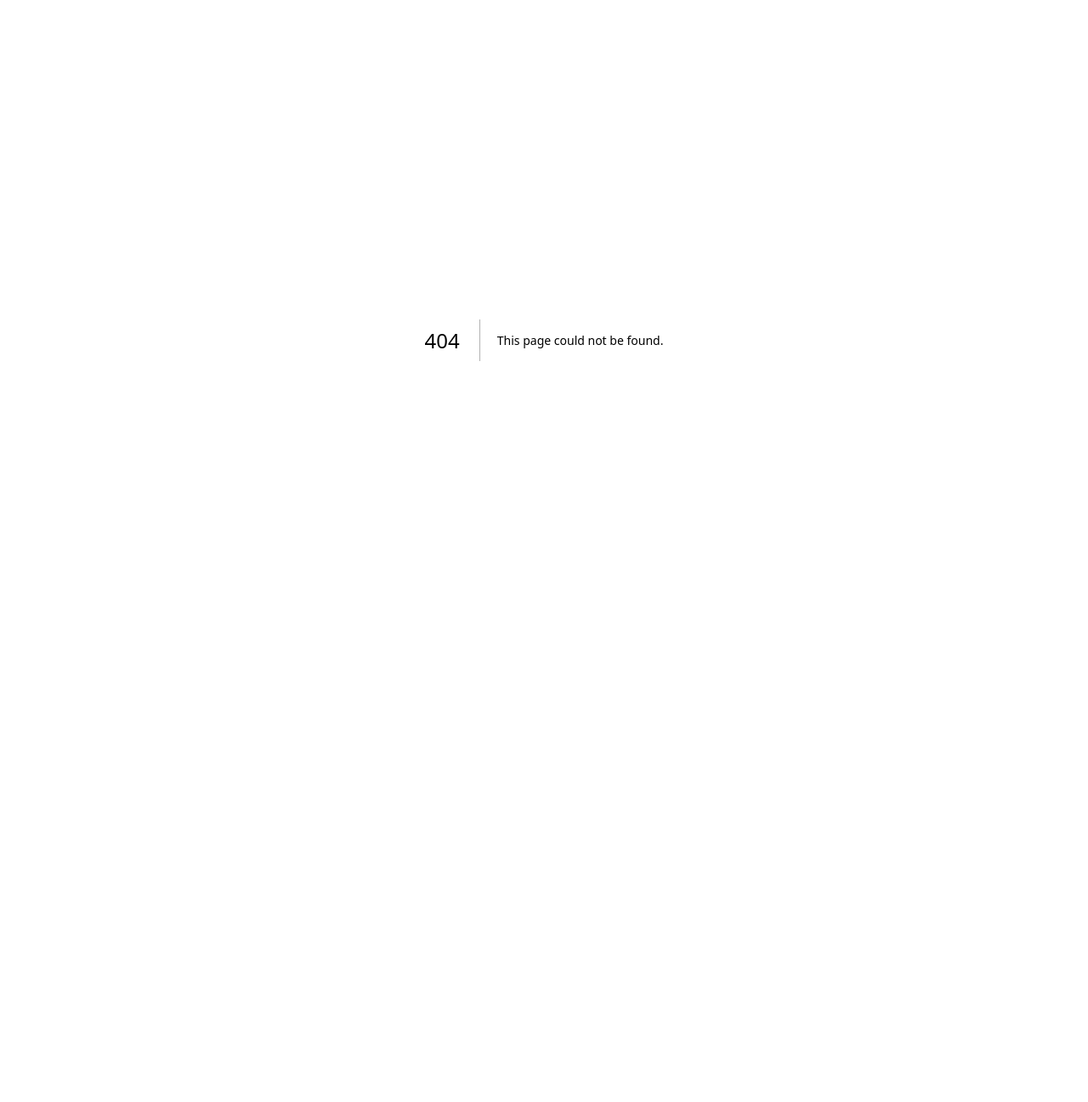
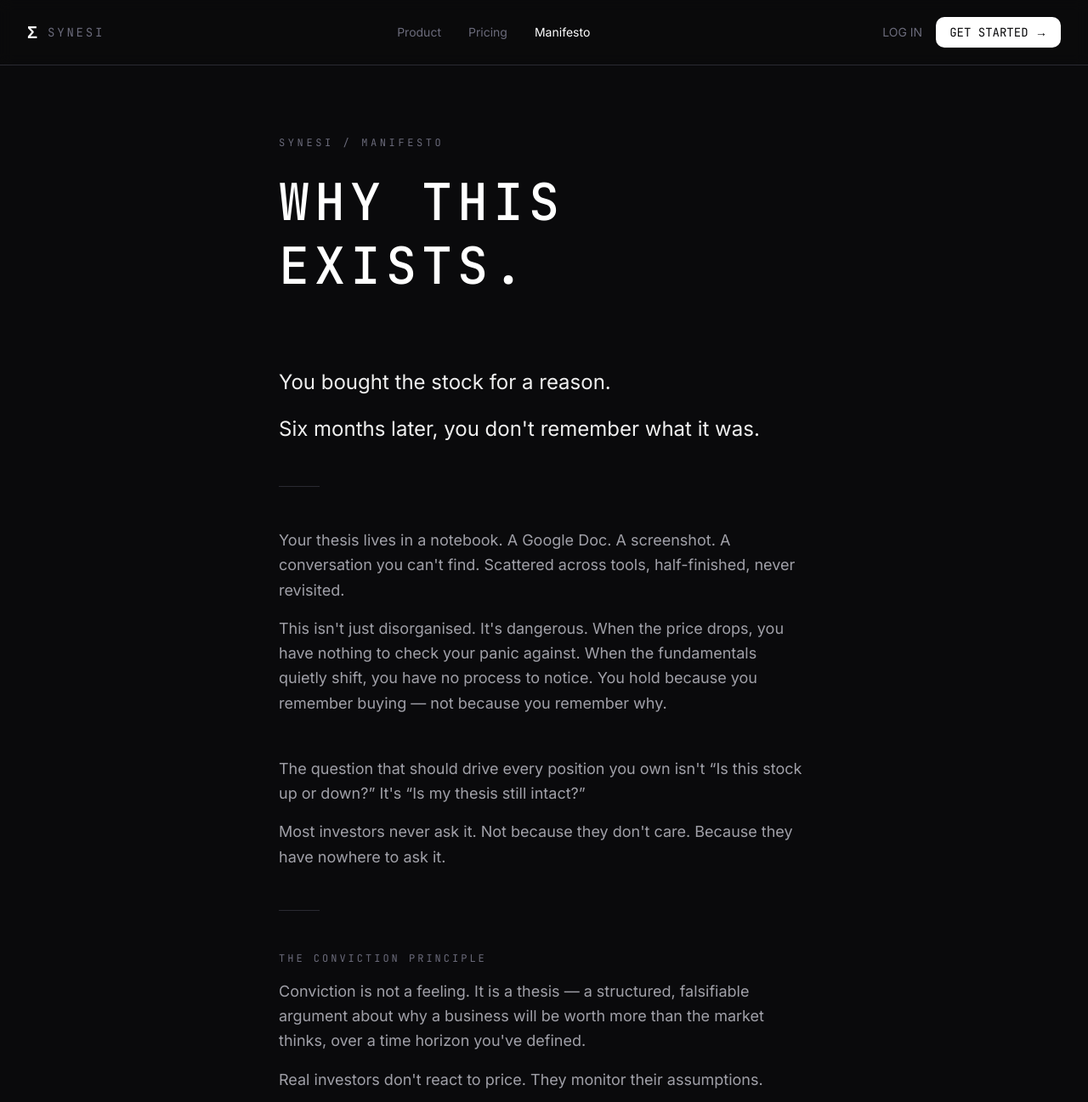
Before and after one commit to FlavioColtellacci/synesi, a Next.js app: page /manifesto in a window 1280 px wide. Before the commit this address had no page. Shown: the top 1297 px of the page at 85% size. Before the commit the page ends 800 px from the top, so only its background shows below. Built offline with nearby package versions, Linux system fonts and the light colour scheme.

Commit message:
feat: add manifesto page at /manifesto and wire nav link

```diff
--- /dev/null
+++ b/app/(marketing)/manifesto/page.tsx
@@ -0,0 +1,219 @@
+import Link from 'next/link'
+
+export const metadata = {
+  title: 'Manifesto | SYNESI',
+  description:
+    'Why SYNESI exists. A statement on conviction, process, and what it means to truly understand why you own a stock.',
+}
+
+export default function ManifestoPage() {
+  return (
+    <main className="min-h-screen bg-[#0A0A0C] text-[#F0F0F0]">
+      {/* Nav — same pattern as landing page */}
+      <nav className="fixed top-0 left-0 right-0 z-50 flex items-center justify-between px-8 py-5 bg-[#0A0A0C]/80 backdrop-blur-sm border-b border-[#2A2A32]">
+        <Link href="/" className="flex items-center gap-3">
+          <span className="font-mono text-xl font-bold text-white">Σ</span>
+          <span className="font-mono text-sm tracking-[0.2em] text-[#6B6B7B]">
+            SYNESI
+          </span>
+        </Link>
+        <div className="hidden md:flex items-center gap-8">
+          <Link
+            href="/#product"
+            className="text-sm text-[#6B6B7B] hover:text-white transition-colors"
+          >
+            Product
+          </Link>
+          <Link
+            href="/pricing"
+            className="text-sm text-[#6B6B7B] hover:text-white transition-colors"
+          >
+            Pricing
+          </Link>
+          <Link href="/manifesto" className="text-sm text-white transition-colors">
+            Manifesto
+          </Link>
+        </div>
+        <div className="flex items-center gap-4">
+          <Link
+            href="/login"
+            className="text-sm text-[#6B6B7B] hover:text-white transition-colors"
+          >
+            LOG IN
+          </Link>
+          <Link
+            href="/signup"
+            className="text-sm font-mono bg-white text-[#0A0A0C] px-4 py-2 rounded-lg hover:bg-[#E8E8E8] transition-colors"
+          >
+            GET STARTED →
+          </Link>
+        </div>
+      </nav>
+
+      {/* Page content */}
+      <div className="max-w-2xl mx-auto px-6 pt-40 pb-32">
+        {/* Header */}
+        <div className="mb-20">
+          <p className="font-mono text-xs tracking-[0.3em] text-[#6B6B7B] mb-6">
+            SYNESI / MANIFESTO
+          </p>
+          <h1 className="font-mono text-5xl md:text-6xl font-medium tracking-widest uppercase text-white leading-tight">
+            Why this
+            <br />
+            exists.
+          </h1>
+        </div>
+
+        {/* Body */}
+        <div className="space-y-12 text-[#A0A0A8] leading-relaxed text-base md:text-lg">
+          <div className="space-y-4">
+            <p className="text-[#F0F0F0] text-xl md:text-2xl font-light leading-relaxed">
+              You bought the stock for a reason.
+            </p>
+            <p className="text-[#F0F0F0] text-xl md:text-2xl font-light leading-relaxed">
+              Six months later, you don&apos;t remember what it was.
+            </p>
+          </div>
+
+          <div className="w-12 h-px bg-[#2A2A32]" />
+
+          <div className="space-y-4">
+            <p>
+              Your thesis lives in a notebook. A Google Doc. A screenshot. A
+              conversation you can&apos;t find. Scattered across tools, half-finished,
+              never revisited.
+            </p>
+            <p>
+              This isn&apos;t just disorganised. It&apos;s dangerous. When the price
+              drops, you have nothing to check your panic against. When the
+              fundamentals quietly shift, you have no process to notice. You hold
+              because you remember buying — not because you remember why.
+            </p>
+          </div>
+
+          <div className="space-y-4">
+            <p>
+              The question that should drive every position you own isn&apos;t
+              &ldquo;Is this stock up or down?&rdquo; It&apos;s &ldquo;Is my thesis still
+              intact?&rdquo;
+            </p>
+            <p>
+              Most investors never ask it. Not because they don&apos;t care. Because
+              they have nowhere to ask it.
+            </p>
+          </div>
+
+          <div className="w-12 h-px bg-[#2A2A32]" />
+
+          <div className="space-y-4">
+            <p className="font-mono text-xs tracking-[0.25em] text-[#6B6B7B] uppercase">
+              The conviction principle
+            </p>
+            <p>
+              Conviction is not a feeling. It is a thesis — a structured,
+              falsifiable argument about why a business will be worth more than the
+              market thinks, over a time horizon you&apos;ve defined.
+            </p>
+            <p>
+              Real investors don&apos;t react to price. They monitor their
+              assumptions.
+            </p>
+          </div>
+
+          <div className="w-12 h-px bg-[#2A2A32]" />
+
+          <div className="space-y-4">
+            <p className="font-mono text-xs tracking-[0.25em] text-[#6B6B7B] uppercase">
+              What SYNESI is
+            </p>
+            <p>
+              SYNESI captures your conviction at the moment of purchase — the
+              thesis, the assumptions behind it, the conditions under which you&apos;d
+              sell. Then it keeps those convictions alive as the story unfolds.
+            </p>
+            <p>
+              When a significant event touches one of your assumptions, you are
+              prompted to revisit your reasoning — not your P&amp;L.
+            </p>
+          </div>
+
+          <div className="space-y-4">
+            <p className="font-mono text-xs tracking-[0.25em] text-[#6B6B7B] uppercase">
+              What SYNESI is not
+            </p>
+            <p>
+              It doesn&apos;t track portfolio returns. It doesn&apos;t give price
+              targets. It doesn&apos;t tell you what to buy or when to sell. It
+              doesn&apos;t aggregate financial news.
+            </p>
+            <p>
+              It asks one question: why do you own this? And it asks it again when
+              the answer might have changed.
+            </p>
+          </div>
+
+          <div className="w-12 h-px bg-[#2A2A32]" />
+
+          <div className="space-y-4">
+            <p className="font-mono text-xs tracking-[0.25em] text-[#6B6B7B] uppercase">
+              Who it is for
+            </p>
+            <p>
+              For investors who think in years, not minutes. Who read earnings
+              calls, not headlines. Who want to own fewer companies and understand
+              them better.
+            </p>
+            <p className="text-[#6B6B7B]">
+              Not for traders. Not for momentum chasers. Not for anyone who
+              mistakes activity for investing.
+            </p>
+          </div>
+
+          <div className="w-12 h-px bg-[#2A2A32]" />
+
+          <div className="space-y-4">
+            <p className="font-mono text-xs tracking-[0.25em] text-[#6B6B7B] uppercase">
+              The name
+            </p>
+            <p>
+              SYNESI. From σύνεσις — the Greek for understanding, insight, the
+              junction of thoughts. The moment disparate observations converge into
+              a complete picture.
+            </p>
+            <p>
+              That moment is what we are building toward. Every thesis documented.
+              Every assumption monitored. Every position understood.
+            </p>
+          </div>
+
+          <div className="w-12 h-px bg-[#2A2A32]" />
+
+          {/* Closing statement */}
+          <div className="pt-4">
+            <p className="font-mono text-2xl md:text-3xl text-white tracking-wider uppercase">
+              Your conviction, tracked.
+            </p>
+          </div>
+        </div>
+
+        {/* CTA */}
+        <div className="mt-20 pt-12 border-t border-[#2A2A32] flex flex-col sm:flex-row items-start sm:items-center gap-6">
+          <Link
+            href="/signup"
+            className="font-mono text-sm bg-white text-[#0A0A0C] px-6 py-3 rounded-lg hover:bg-[#E8E8E8] transition-colors"
+          >
+            GET STARTED →
+          </Link>
+          <span className="text-sm text-[#6B6B7B]">
+            $15/month · No free tier · Cancel anytime
+          </span>
+        </div>
+
+        {/* Footer note */}
+        <p className="mt-16 text-xs text-[#2A2A32] font-mono tracking-widest">
+          SYNESI IS NOT A FINANCIAL ADVISOR AND DOES NOT PROVIDE INVESTMENT ADVICE.
+        </p>
+      </div>
+    </main>
+  )
+}
--- a/components/landing/LandingFooter.tsx
+++ b/components/landing/LandingFooter.tsx
@@ -31,7 +31,7 @@
             Pricing
           </Link>
           <Link
-            href="/#manifesto"
+            href="/manifesto"
             className="font-mono text-xs uppercase tracking-widest text-[#6B6B7B] transition-colors hover:text-[#F0F0F0]"
           >
             Manifesto
--- a/components/landing/MarketingNav.tsx
+++ b/components/landing/MarketingNav.tsx
@@ -33,7 +33,7 @@
             Pricing
           </Link>
           <Link
-            href="/#manifesto"
+            href="/manifesto"
             className="font-mono text-xs uppercase tracking-widest text-[#6B6B7B] transition-colors hover:text-[#F0F0F0]"
           >
             Manifesto
```
